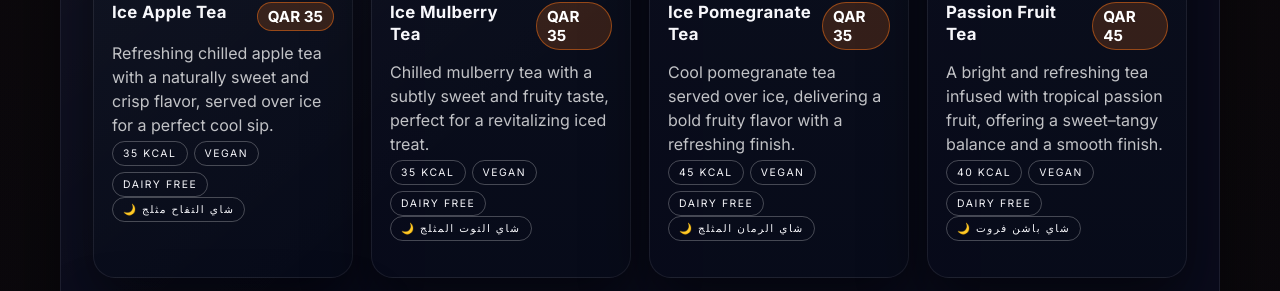
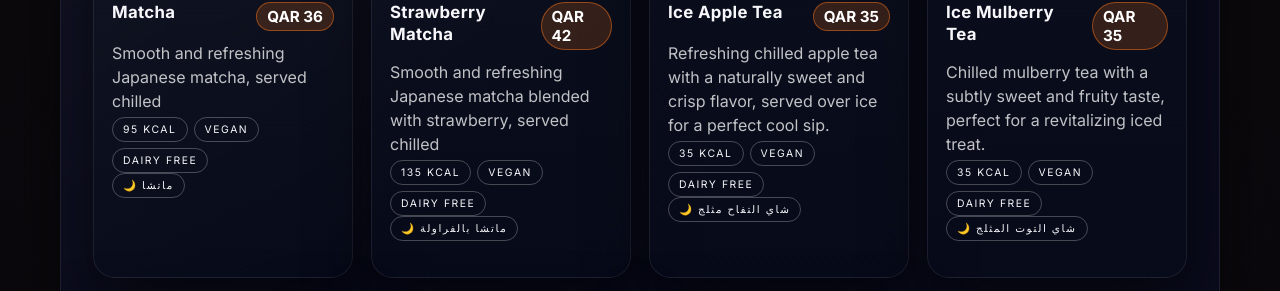
Before and after one commit to turkianacafe-ux/Turkiana-Cafe-Sweets, a plain HTML site: page index.html in a window 1280 px wide. Shown: the part 7491-7782 px from the top of the page. Drawn offline with nearby package versions, Linux system fonts and the light colour scheme.

Commit message:
Update index.html

```diff
--- a/index.html
+++ b/index.html
@@ -645,6 +645,9 @@
         { id: "tt6", enName: "Pomegranate Tea", arName: "شاي الرمان", priceNum: 35, descriptionEn: "Rich and fruity tea infused with the sweet-tart flavor of pomegranate, offering a vibrant and soothing drink.", descriptionAr: "شاي غني وفاكهي ممزوج بنكهات الرمان الحلوة والحامضة، لتجربة شاي نابضة ومريحة.", image: "https://turkianacafe-ux.github.io/Turkiana-Cafe-Sweets/Romantea.jpg", calories: "2 kcal", dietary: ["vegan","dairy-free"] }
       ]},
       { category: "Tea on Ice", arCategory: "الشاي المثلج", icon: "🧊", items: [
+         { id: "rf1", enName: "Matcha", arName: "ماتشا", priceNum: 36, descriptionEn: "Smooth and refreshing Japanese matcha, served chilled", descriptionAr: "ماتشا يابانية ناعمة ومنعشة، تقدم باردة", image: "https://turkianacafe-ux.github.io/Turkiana-Cafe-Sweets/Matcha.webp", calories: "95 kcal", dietary: ["vegan","dairy-free"] },
+
+    { id: "rf2", enName: "Strawberry Matcha", arName: "ماتشا بالفراولة", priceNum: 42, descriptionEn: "Smooth and refreshing Japanese matcha blended with strawberry, served chilled", descriptionAr: "ماتشا يابانية ناعمة ومنعشة ممزوجة بالفراولة، تقدم باردة", image: "https://turkianacafe-ux.github.io/Turkiana-Cafe-Sweets/Strawberrymatcha.webp", calories: "135 kcal", dietary: ["vegan","dairy-free"] },
         { id: "tic1", enName: "Ice Apple Tea", arName: "شاي التفاح مثلج", priceNum: 35, descriptionEn: "Refreshing chilled apple tea with a naturally sweet and crisp flavor, served over ice for a perfect cool sip.", descriptionAr: "شاي التفاح المثلج المنعش بنكهة طبيعية حلوة ومقرمشة، يقدم مع الثلج لانتعاش مثالي.", image: "https://turkianacafe-ux.github.io/Turkiana-Cafe-Sweets/Appletea.avif", calories: "35 kcal", dietary: ["vegan","dairy-free"] },
         { id: "tic2", enName: "Ice Mulberry Tea", arName: "شاي التوت المثلج", priceNum: 35, descriptionEn: "Chilled mulberry tea with a subtly sweet and fruity taste, perfect for a revitalizing iced treat.", descriptionAr: "شاي التوت المثلج بطعم فاكهي وحلو خفيف، مثالي كمنعش مثلج.", image: "https://turkianacafe-ux.github.io/Turkiana-Cafe-Sweets/Blackmulberrytea.png", calories: "35 kcal", dietary: ["vegan","dairy-free"] },
         { id: "tic4", enName: "Ice Pomegranate Tea", arName: "شاي الرمان المثلج", priceNum: 35, descriptionEn: "Cool pomegranate tea served over ice, delivering a bold fruity flavor with a refreshing finish.", descriptionAr: "شاي الرمان المثلج يقدم مع الثلج، بنكهة فاكهية قوية ولمسة منعشة.", image: "https://turkianacafe-ux.github.io/Turkiana-Cafe-Sweets/Pomegranatetea.avif", calories: "45 kcal", dietary: ["vegan","dairy-free"] },
@@ -681,9 +684,6 @@
         { id: "sb3", enName: "Cold Brew", arName: "كولد برو", priceNum: 37, descriptionEn: "Rich and smooth cold brew, steeped for hours to extract deep, mellow coffee flavors.", descriptionAr: "كولد برو غني وسلس، منقوع لساعات لاستخراج نكهات القهوة العميقة والناعمة.", image: "https://turkianacafe-ux.github.io/Turkiana-Cafe-Sweets/Coldbrew.jpg", calories: "2 kcal", dietary: ["vegan","dairy-free"] }
       ]},
     { category: "Refreshers", arCategory: "مشروبات منعشة", icon: "🍹", items: [
-     { id: "rf1", enName: "Matcha", arName: "ماتشا", priceNum: 36, descriptionEn: "Smooth and refreshing Japanese matcha, served chilled", descriptionAr: "ماتشا يابانية ناعمة ومنعشة، تقدم باردة", image: "https://turkianacafe-ux.github.io/Turkiana-Cafe-Sweets/Matcha.webp", calories: "95 kcal", dietary: ["vegan","dairy-free"] },
-
-    { id: "rf2", enName: "Strawberry Matcha", arName: "ماتشا بالفراولة", priceNum: 42, descriptionEn: "Smooth and refreshing Japanese matcha blended with strawberry, served chilled", descriptionAr: "ماتشا يابانية ناعمة ومنعشة ممزوجة بالفراولة، تقدم باردة", image: "https://turkianacafe-ux.github.io/Turkiana-Cafe-Sweets/Strawberrymatcha.webp", calories: "135 kcal", dietary: ["vegan","dairy-free"] },
 
     { id: "rf3", enName: "Lemonade", arName: "ليموناضة", priceNum: 37, descriptionEn: "Refreshing fresh lemonade, perfectly chilled", descriptionAr: "ليموناضة طازجة منعشة، تقدم باردة", image: "https://turkianacafe-ux.github.io/Turkiana-Cafe-Sweets/Lemonade.jpg", calories: "120 kcal", dietary: ["vegan","dairy-free"] },
 
```
